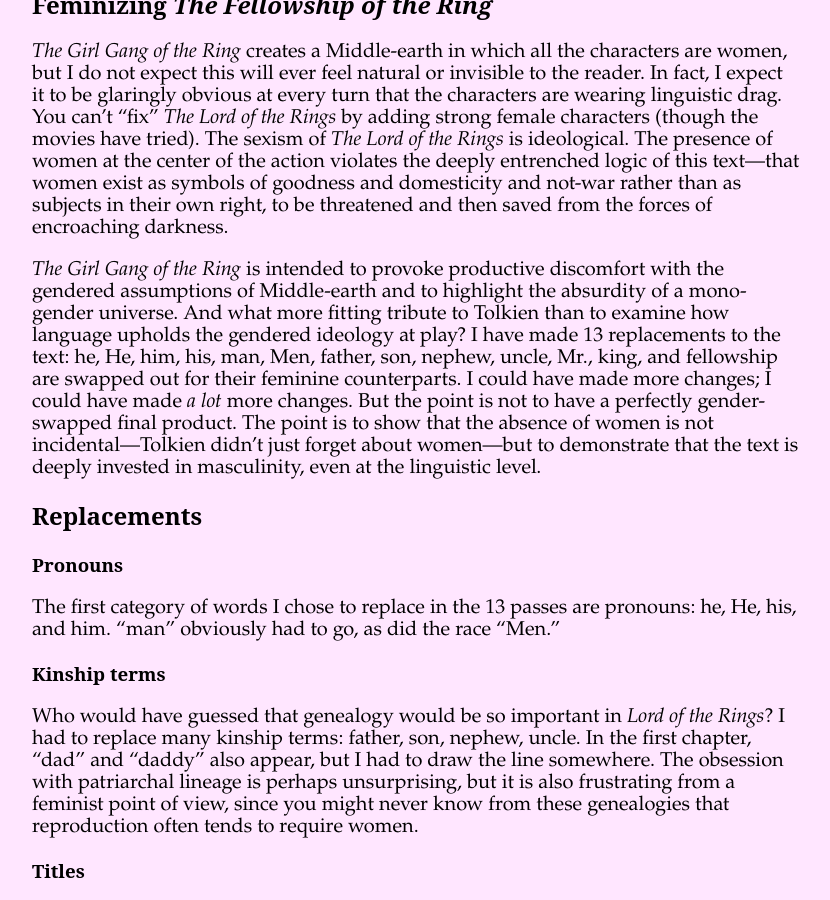
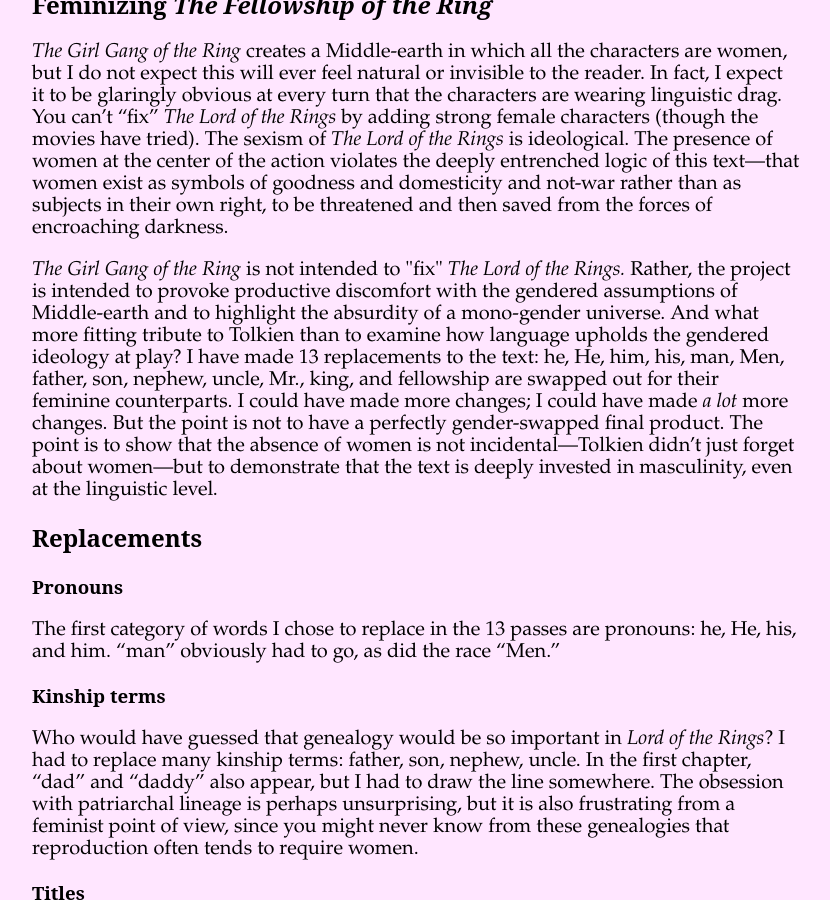
Before and after one commit to ktrie/ktrie.github.io, a Jekyll site: the page built from GGOTR/manifesto.html, in a window 1280 px wide and 900 px high, scrolled down 893 px. Shown: the whole window, without its empty margins (224-1054 px from the left). Built offline with Jekyll 4.4.1, drawn with Linux system fonts in a browser that asks for light colours; some web fonts are replaced; some of the changed text lies outside the part shown.

Commit message:
Update manifesto.html

```diff
--- a/GGOTR/manifesto.html
+++ b/GGOTR/manifesto.html
@@ -20,7 +20,7 @@
 
 in their own right, to be threatened and then saved from the forces of encroaching darkness.</p>
 
-<p><em>The Girl Gang of the Ring</em> is intended to provoke productive discomfort with the gendered assumptions of Middle-earth and to highlight the absurdity of a mono-gender universe. And what more fitting tribute to Tolkien than to examine how language upholds the gendered ideology at play? I have made 13 replacements to the text: he, He, him, his, man, Men, father, son, nephew, uncle, Mr., king, and fellowship are swapped out for their feminine counterparts. I could have made more changes; I could have made <em>a lot</em> more changes. But the point is not to have a perfectly gender-swapped final product. The point is to show that the absence of women is not incidental—Tolkien didn’t just forget about women—but to demonstrate that the text is deeply invested in masculinity, even at the linguistic level.<p>
+<p><em>The Girl Gang of the Ring</em> is not intended to "fix" <em>The Lord of the Rings.</em> Rather, the project is intended to provoke productive discomfort with the gendered assumptions of Middle-earth and to highlight the absurdity of a mono-gender universe. And what more fitting tribute to Tolkien than to examine how language upholds the gendered ideology at play? I have made 13 replacements to the text: he, He, him, his, man, Men, father, son, nephew, uncle, Mr., king, and fellowship are swapped out for their feminine counterparts. I could have made more changes; I could have made <em>a lot</em> more changes. But the point is not to have a perfectly gender-swapped final product. The point is to show that the absence of women is not incidental—Tolkien didn’t just forget about women—but to demonstrate that the text is deeply invested in masculinity, even at the linguistic level.<p>
 
   <h2>Replacements</h2>
 
```
Also changed, not shown: other parts of GGOTR/manifesto.html (+1 -1 lines).
